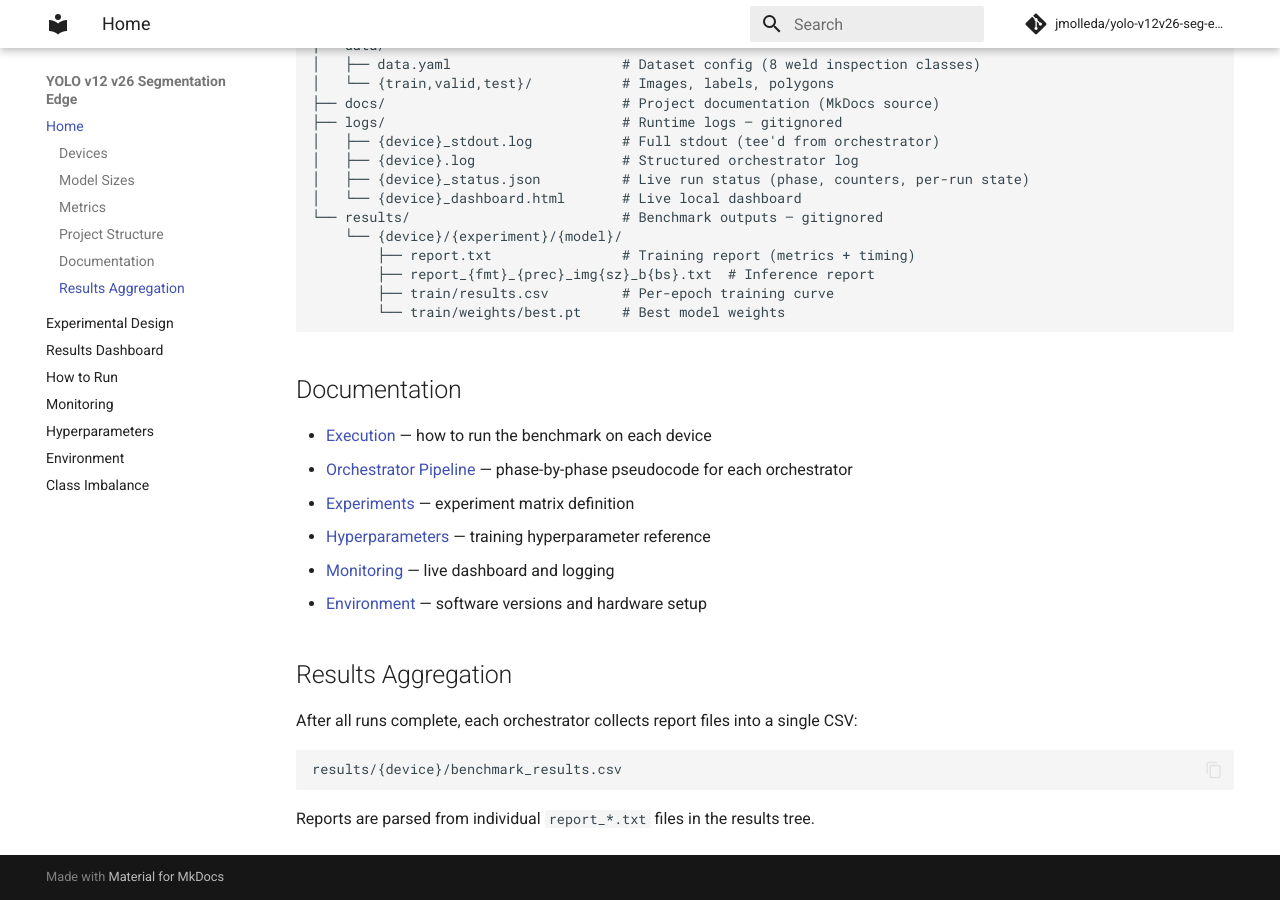
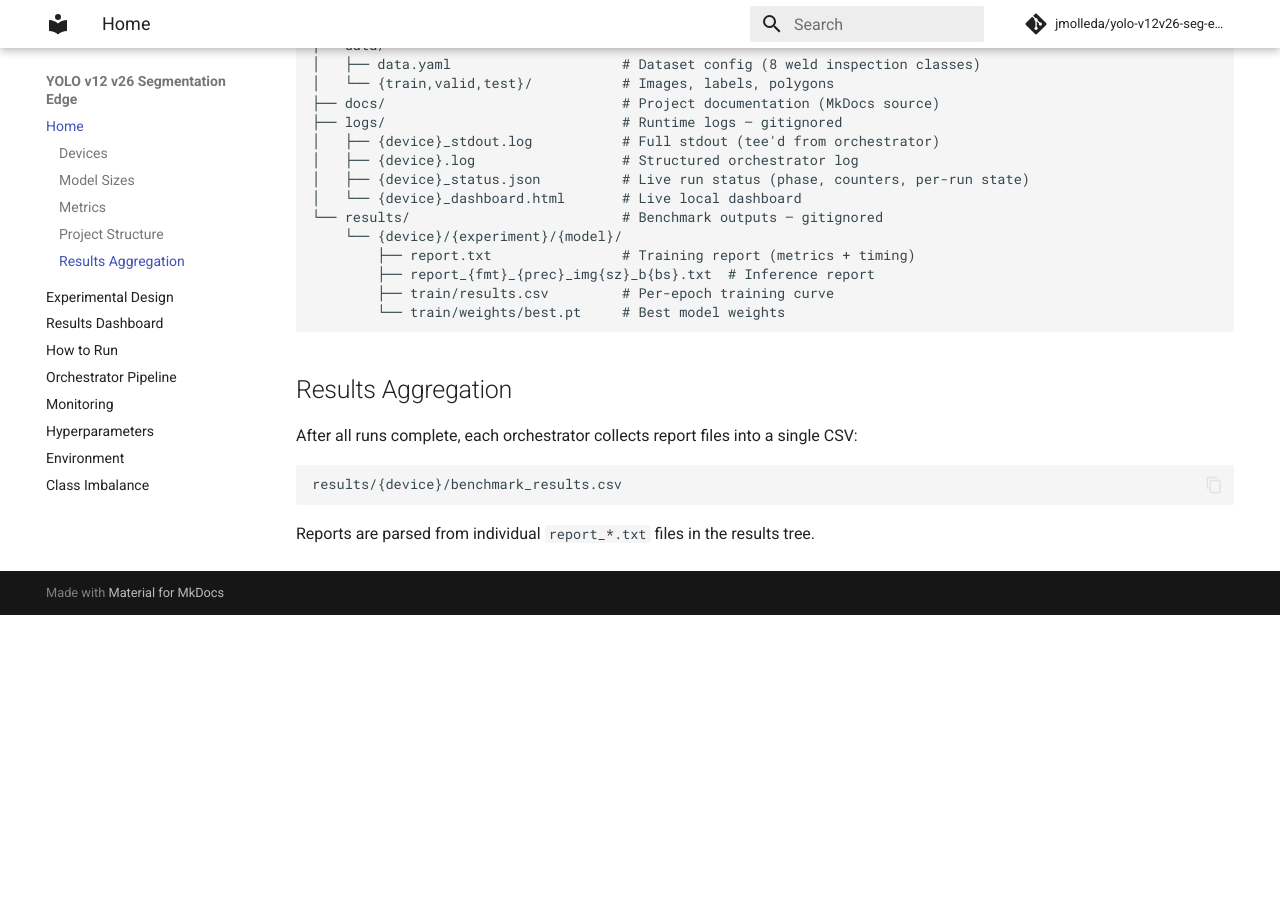
Before and after one commit to jmolleda/yolo-v12v26-seg-edge, an MkDocs documentation site: the page built from docs/index.md, in a window 1280 px wide and 900 px high, scrolled down 1776 px. Built offline with MkDocs 1.6.1 and Material for MkDocs 9.7.7, drawn with Linux system fonts in a browser that asks for light colours; comment, search, counter and statistics services are not loaded; after the commit the page ends 2391 px from its top, so only the background shows below that.

Commit message:
Add Orchestrator Pipeline to nav, remove Documentation section from index

````diff
--- a/docs/index.md
+++ b/docs/index.md
@@ -74,15 +74,6 @@ BenchMarks/
         └── train/weights/best.pt     # Best model weights
 ```
 
-## Documentation
-
-- [Execution](execution.md) — how to run the benchmark on each device
-- [Orchestrator Pipeline](orchestrator.md) — phase-by-phase pseudocode for each orchestrator
-- [Experiments](experiments.md) — experiment matrix definition
-- [Hyperparameters](hyperparameters.md) — training hyperparameter reference
-- [Monitoring](monitoring.md) — live dashboard and logging
-- [Environment](environment.md) — software versions and hardware setup
-
 ## Results Aggregation
 
 After all runs complete, each orchestrator collects report files into a single CSV:
--- a/mkdocs.yml
+++ b/mkdocs.yml
@@ -21,6 +21,7 @@ nav:
   - Experimental Design: experiments.md
   - Results Dashboard: dashboard.md
   - How to Run: execution.md
+  - Orchestrator Pipeline: orchestrator.md
   - Monitoring: monitoring.md
   - Hyperparameters: hyperparameters.md
   - Environment: environment.md
````
